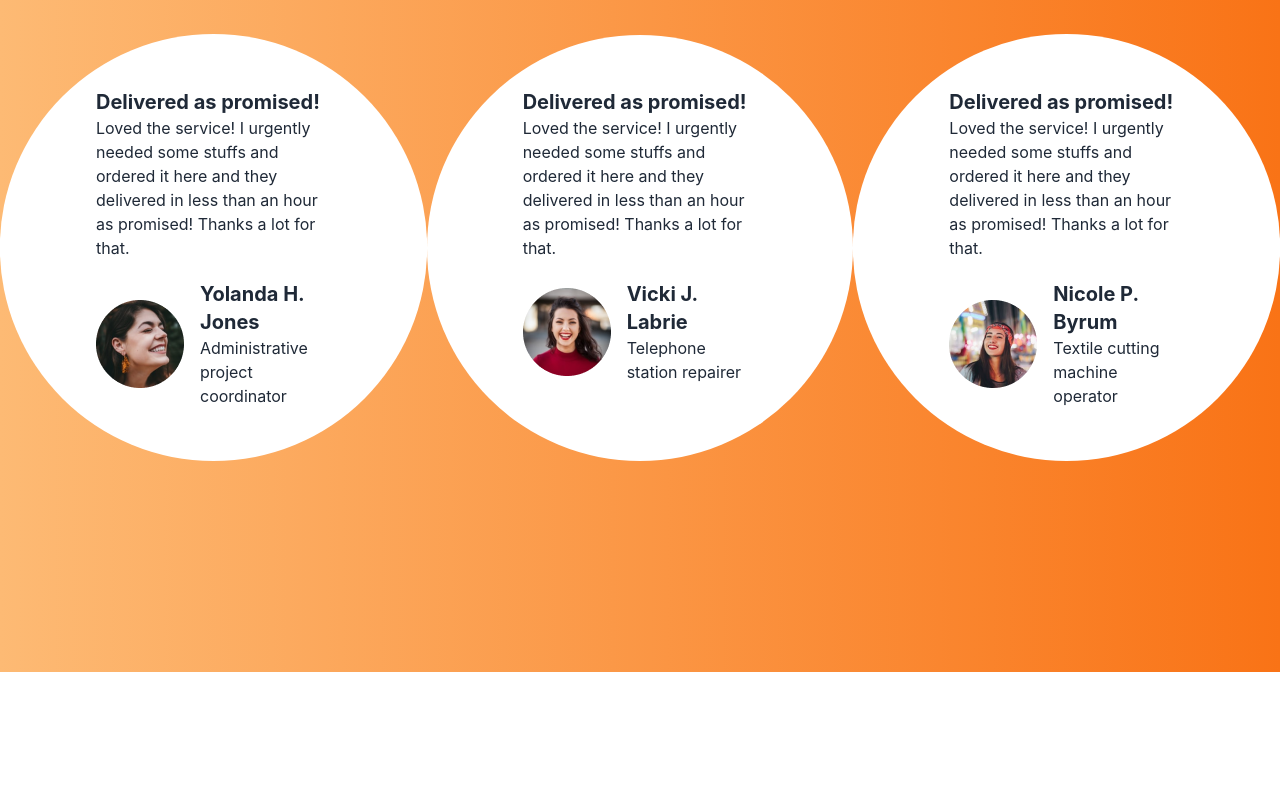
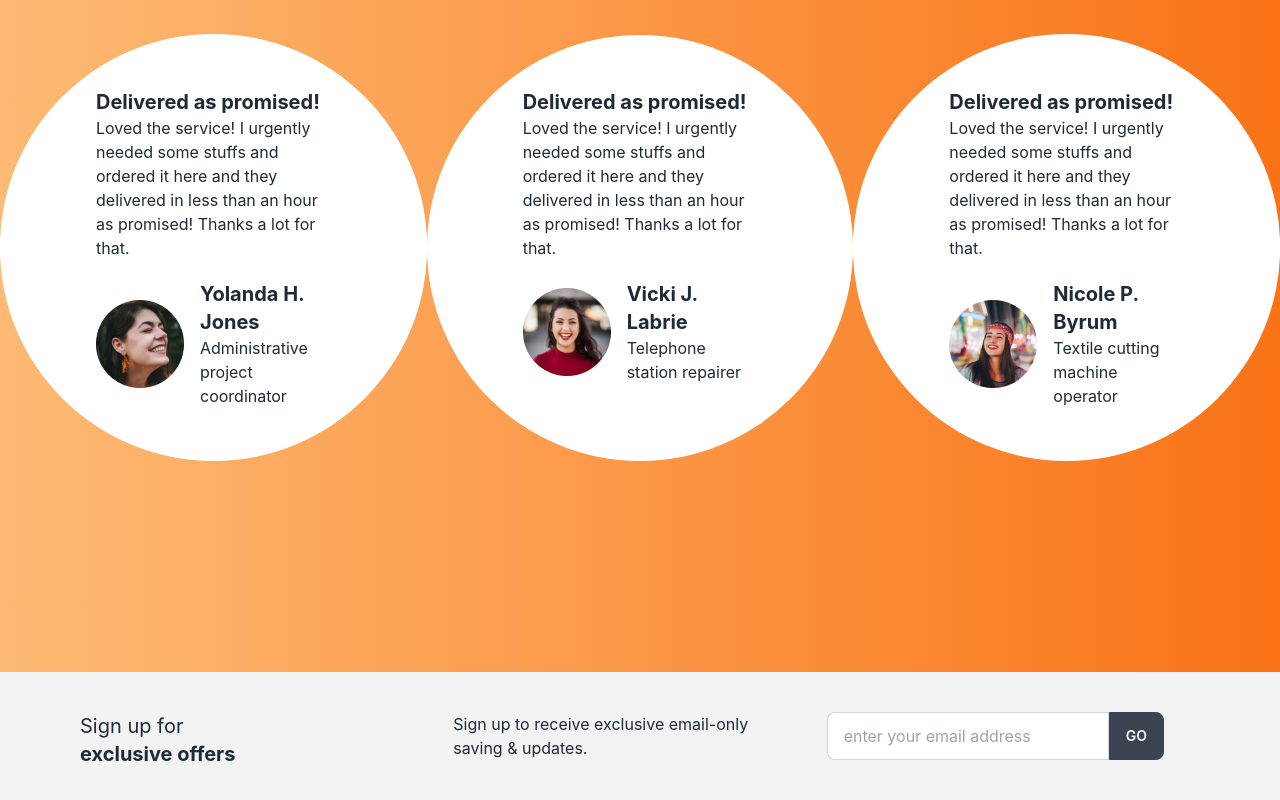
Before and after one commit to nahidsultan19/shop-ecommerce-client, a React (Create React App) app: page / in a window 1280 px wide. Shown: the part 4476-5276 px from the top of the page. Before the commit the page ends 5148 px from the top, so only its background shows below. Built offline with nearby package versions, Linux system fonts and the light colour scheme.

Commit message:
added subscribe section

```diff
--- a/src/Components/Home/Home.js
+++ b/src/Components/Home/Home.js
@@ -6,6 +6,7 @@ import Deals from './Deals';
 import Discount from './Discount';
 import Products from './Products';
 import Shopping from './Shopping';
+import Subscribe from './Subscribe';
 
 const Home = () => {
     return (
@@ -17,6 +18,7 @@ const Home = () => {
             <Discount />
             <Shopping />
             <ClientReviews />
+            <Subscribe />
         </div>
     );
 };
--- /dev/null
+++ b/src/Components/Home/Subscribe.js
@@ -0,0 +1,27 @@
+import React from 'react';
+
+const Subscribe = () => {
+    return (
+        <div className='bg-base-200 py-10'>
+            <div className='grid grid-cols-1 md:grid-cols-3 px-20'>
+                <div className=''>
+                    <h3 className='text-xl'>Sign up for</h3>
+                    <h2 className='text-xl font-bold'>exclusive offers</h2>
+                </div>
+                <div className='lg:mt-0 mt-5'>
+                    <p>Sign up to receive exclusive email-only <br />saving & updates.</p>
+                </div>
+                <div className='lg:mt-0 mt-5'>
+                    <div class="form-control">
+                        <label class="input-group">
+                            <input type="email" placeholder="enter your email address" class="input input-bordered" />
+                            <button className='btn'>Go</button>
+                        </label>
+                    </div>
+                </div>
+            </div>
+        </div>
+    );
+};
+
+export default Subscribe;
```
